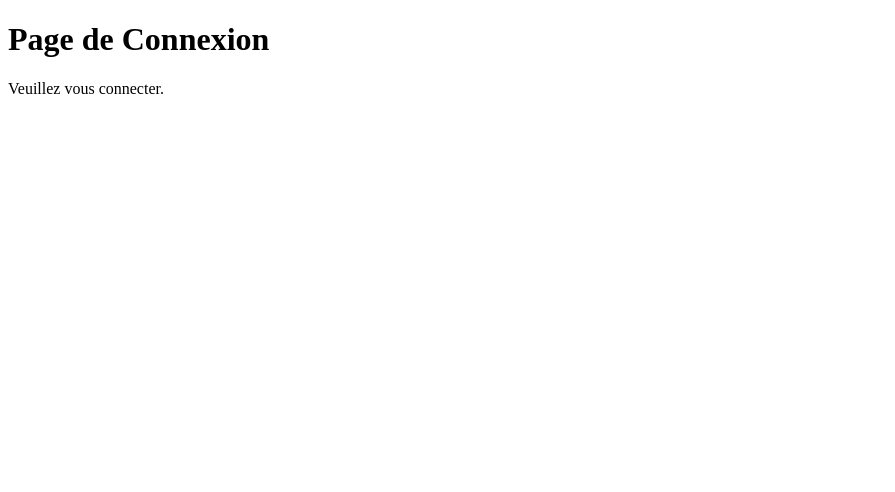
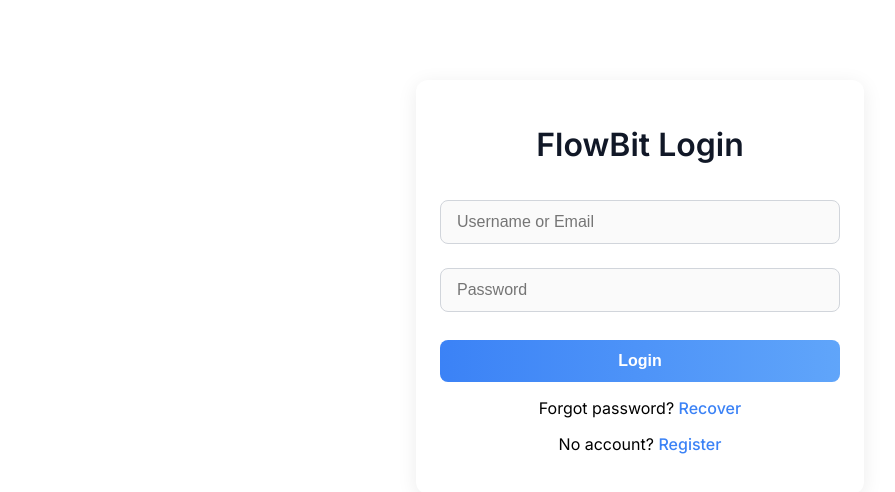
Before and after one commit to BMZTR/flowbit-app, a React app in the folder client/: page / in a window 1280 px wide. Shown: the top 492 px of the page, without its empty margins (0-895 px from the left). Built offline with nearby package versions, Linux system fonts and the light colour scheme.

Commit message:
Tester index.js minimal et confirmer vercel.json pour routage SPA

```diff
--- a/client/src/index.js
+++ b/client/src/index.js
@@ -1,16 +1,14 @@
 import React from 'react';
 import ReactDOM from 'react-dom/client';
 import { BrowserRouter, Routes, Route } from 'react-router-dom';
-
-function Login() {
-  return <div><h1>Page de Connexion</h1><p>Veuillez vous connecter.</p></div>;
-}
+import Login from './Login';
 
 const root = ReactDOM.createRoot(document.getElementById('root'));
 root.render(
   <BrowserRouter>
     <Routes>
       <Route path="/" element={<Login />} />
+      <Route path="/login" element={<Login />} />
     </Routes>
   </BrowserRouter>
 );
```
